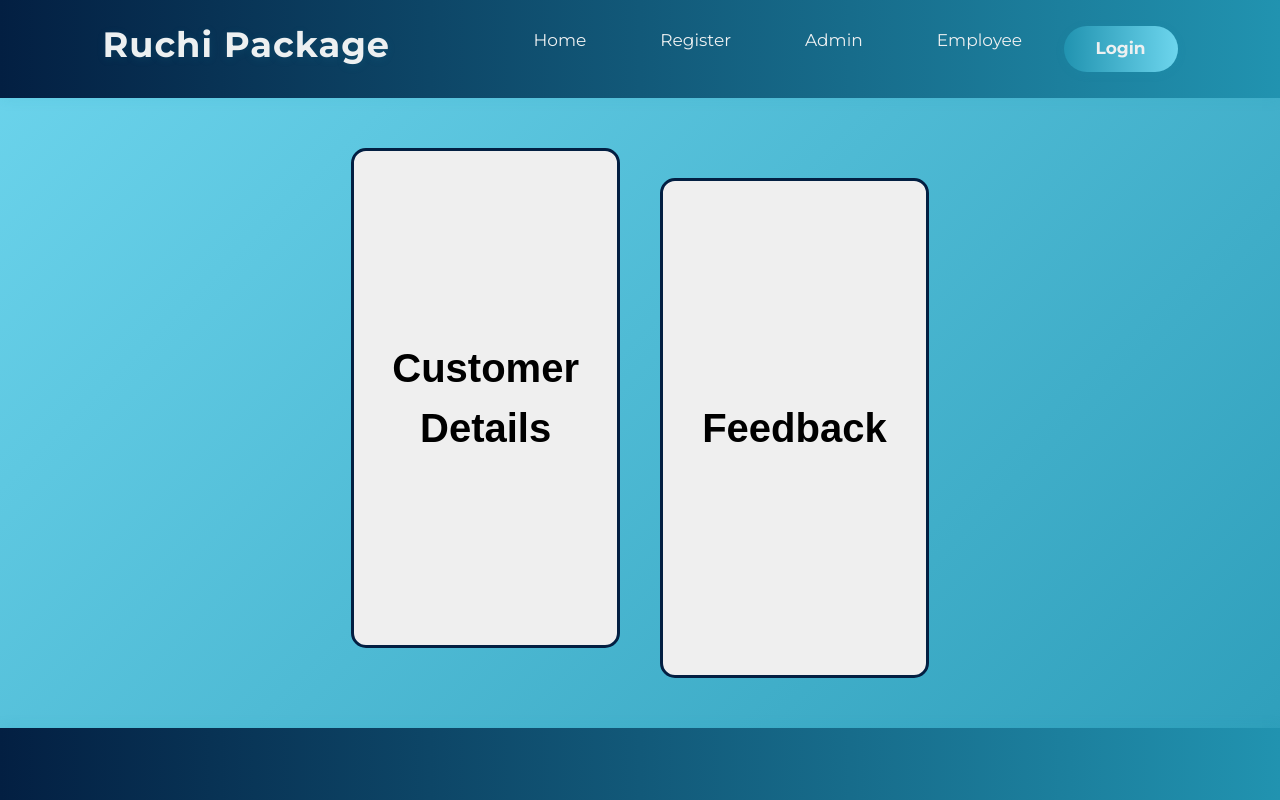
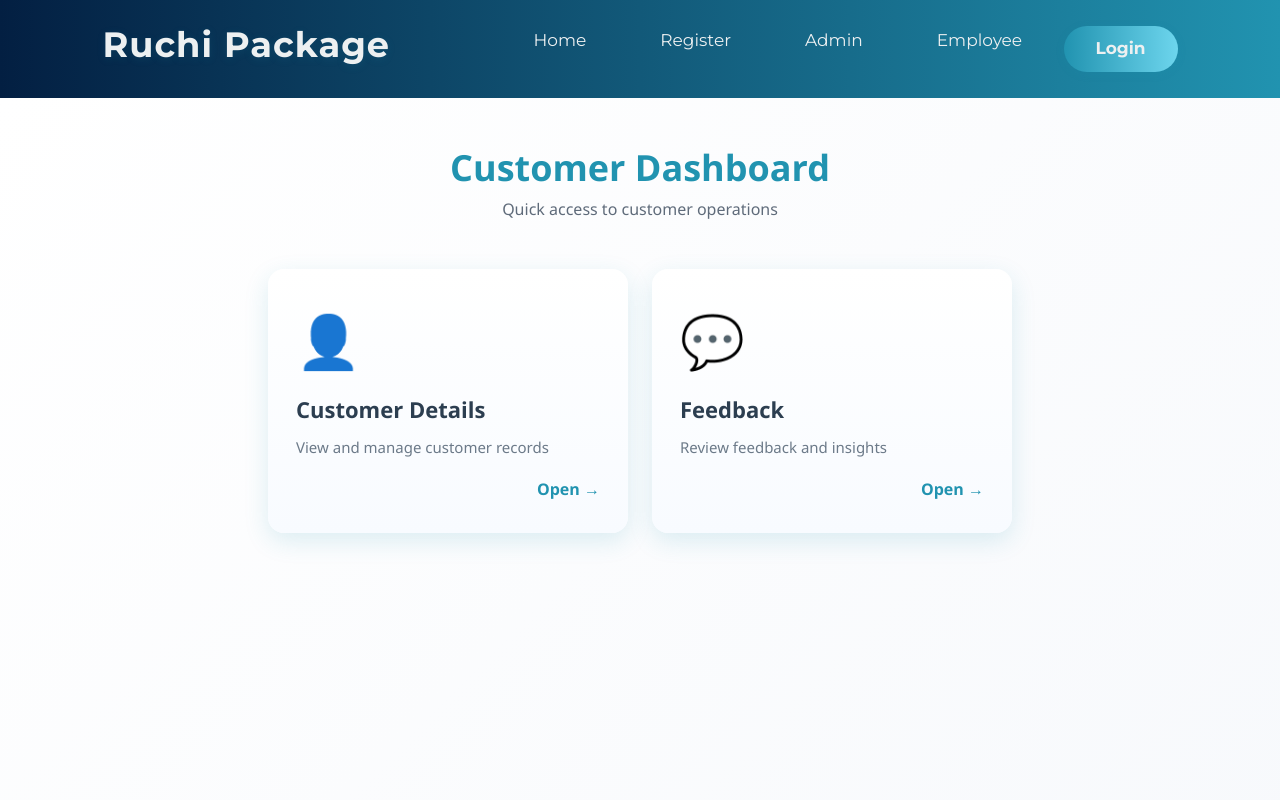
Before and after one commit to Ranjuna120/Package-Delivery-Management-System, a React (Create React App) app in the folder frontend/: page /CustomerDashBoardPage in a window 1280 px wide. Shown: the top 800 px of the page. Built offline with nearby package versions, Linux system fonts and the light colour scheme.

Commit message:
Update CustomerDashBoardPage.js

```diff
--- a/frontend/src/pages/customer/CustomerDashBoardPage.js
+++ b/frontend/src/pages/customer/CustomerDashBoardPage.js
@@ -1,47 +1,134 @@
-import React from 'react';
+import React, { useState } from 'react';
 import { useNavigate } from 'react-router-dom';
 
 function CustomerDashBoard() {
   const navigate = useNavigate();
+  const [hoverIdx, setHoverIdx] = useState(null);
 
-  const handleNavigate = (path) => {
-    navigate(`/AdminChoose/DMChoose/CustomerDashBoardPage${path}`);
+  const cards = [
+    {
+      title: 'Customer Details',
+      desc: 'View and manage customer records',
+      icon: '👤',
+      path: '/Cusdetails',
+    },
+    {
+      title: 'Feedback',
+      desc: 'Review feedback and insights',
+      icon: '💬',
+      path: '/FeedbackList',
+    },
+  ];
+
+  const handleNavigate = (suffix) => {
+    navigate(`/AdminChoose/DMChoose/CustomerDashBoardPage${suffix}`);
   };
 
   return (
-    <div>
-      <div>
-        <style>
-          {`
-          .tilesAdmin {
-              display: inline-block;
-              width: 21%;
-              height: 500px;
-              margin: 50px 20px 50px 20px;
-              padding: 20px;
-              color: black;
-              text-align: center;
-              text-decoration: none;
-              border-radius: 15px;
-              border: 3px solid #031f42;
-              font-family: Arial, sans-serif;
-              font-weight: bold;
-              font-size: 40px;
-          }
-          .DMCTileLayout {
-              text-align: center;
-          }
-          `}
-        </style>
+    <section style={styles.section}>
+      <div style={styles.headerWrap}>
+        <h1 style={styles.title}>Customer Dashboard</h1>
+        <p style={styles.subtitle}>Quick access to customer operations</p>
       </div>
 
-      <div className='DMCTileLayout'>
-
-        <button className="tilesAdmin" onClick={() => handleNavigate('/Cusdetails')}>Customer Details</button>
-        <button className="tilesAdmin" onClick={() => handleNavigate('/FeedbackList')}>Feedback</button>
+      <div style={styles.grid}>
+        {cards.map((c, idx) => (
+          <button
+            key={c.title}
+            type="button"
+            aria-label={c.title}
+            onClick={() => handleNavigate(c.path)}
+            onMouseEnter={() => setHoverIdx(idx)}
+            onMouseLeave={() => setHoverIdx(null)}
+            style={{
+              ...styles.card,
+              transform: hoverIdx === idx ? 'translateY(-6px) scale(1.02)' : 'translateY(0)',
+              boxShadow:
+                hoverIdx === idx
+                  ? '0 16px 32px rgba(33,147,176,0.25)'
+                  : '0 8px 24px rgba(33,147,176,0.15)',
+            }}
+          >
+            <div style={styles.icon}>{c.icon}</div>
+            <div style={styles.cardTitle}>{c.title}</div>
+            <div style={styles.cardDesc}>{c.desc}</div>
+            <div style={styles.cardCta}>Open →</div>
+          </button>
+        ))}
       </div>
-    </div>
+    </section>
   );
 }
 
+const styles = {
+  section: {
+    minHeight: '100vh',
+    padding: '48px 20px',
+    background: 'linear-gradient(135deg, #ffffff 0%, #f7f9fc 100%)',
+    display: 'flex',
+    flexDirection: 'column',
+    alignItems: 'center',
+  },
+  headerWrap: {
+    textAlign: 'center',
+    marginBottom: 32,
+  },
+  title: {
+    margin: 0,
+    fontSize: 36,
+    lineHeight: 1.2,
+    color: '#2193b0',
+    fontWeight: 800,
+  },
+  subtitle: {
+    marginTop: 8,
+    color: '#5f6b7a',
+    fontSize: 16,
+  },
+  grid: {
+    width: '100%',
+    maxWidth: 1100,
+    display: 'flex',
+    flexWrap: 'wrap',
+    gap: 24,
+    justifyContent: 'center',
+  },
+  card: {
+    width: 360,
+    minHeight: 250,
+    padding: '32px 28px',
+    border: '0',
+    borderRadius: 16,
+    background: 'linear-gradient(180deg, #ffffff 0%, #f8fbff 100%)',
+    boxShadow: '0 8px 24px rgba(33,147,176,0.15)',
+    cursor: 'pointer',
+    transition: 'all 0.25s ease',
+    display: 'flex',
+    flexDirection: 'column',
+    alignItems: 'flex-start',
+    textAlign: 'left',
+  },
+  icon: {
+    fontSize: 52,
+    marginBottom: 14,
+  },
+  cardTitle: {
+    fontSize: 22,
+    fontWeight: 700,
+    color: '#2c3e50',
+    marginBottom: 10,
+  },
+  cardDesc: {
+    fontSize: 15,
+    color: '#6c7a89',
+    flexGrow: 1,
+    marginBottom: 18,
+  },
+  cardCta: {
+    alignSelf: 'flex-end',
+    fontWeight: 700,
+    color: '#2193b0',
+  },
+};
+
 export default CustomerDashBoard;
```
